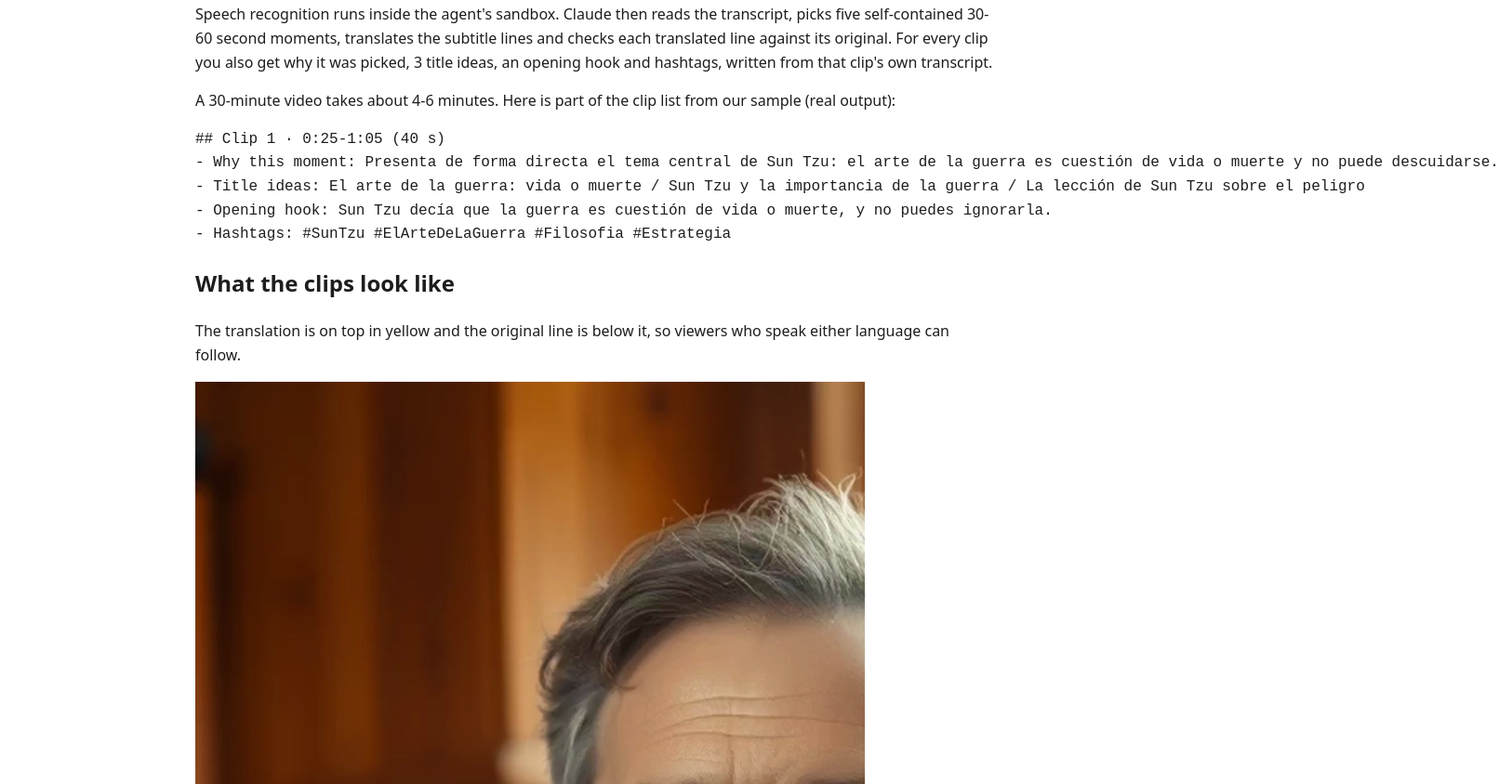
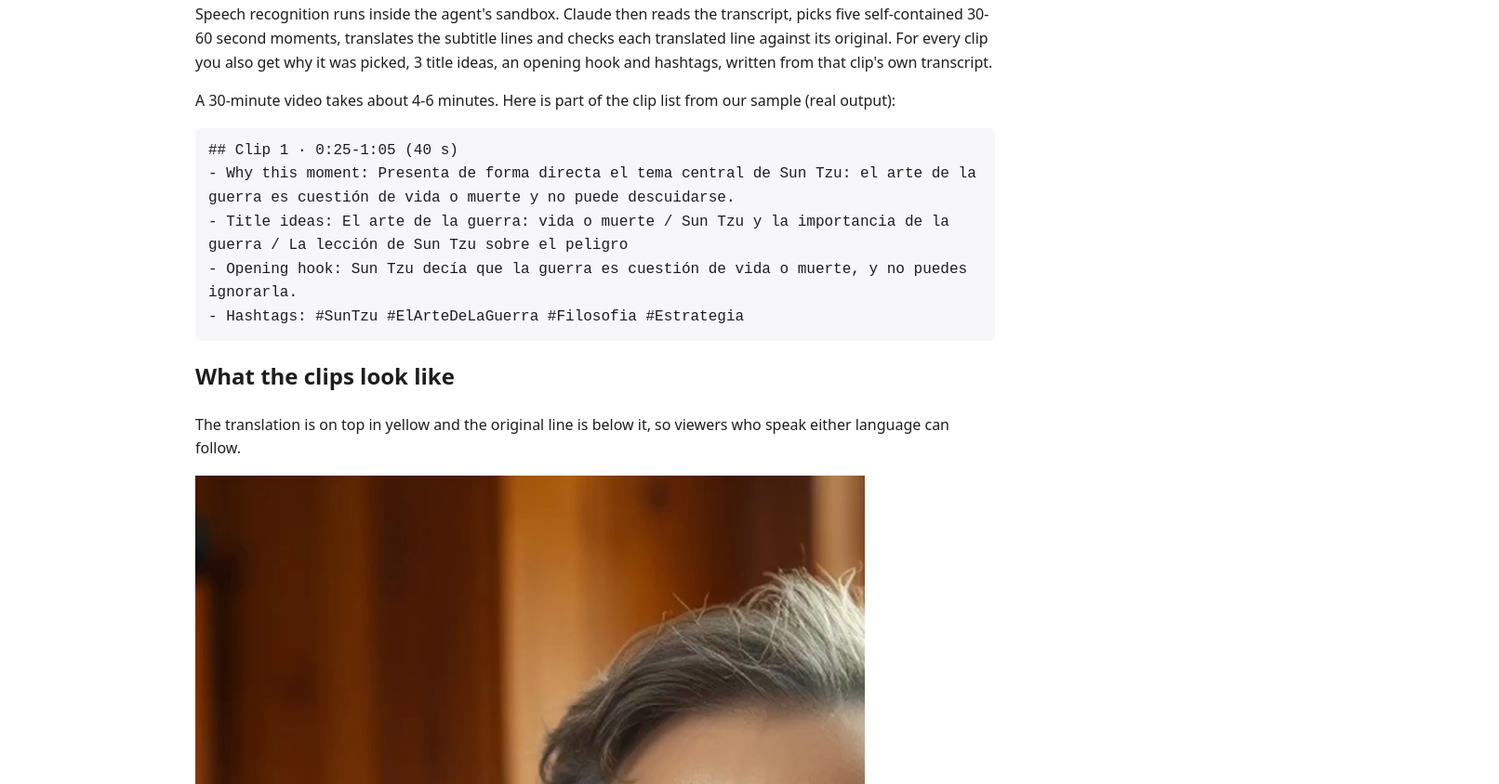
Before and after one commit to dh-soft/dh-soft.github.io, a plain HTML site: page shorts-howto/index.html in a window 1280 px wide. Shown: the part 805-1649 px from the top of the page at 93% size, 1612 px wide, since content can reach past the window. Drawn offline with Linux system fonts and the light colour scheme.

Commit message:
Fix how-to page overflow at narrow viewports: wrap long code-block lines
Co-Authored-By: Claude Sonnet 5 <noreply@anthropic.com>

```diff
--- a/shorts-howto/index.html
+++ b/shorts-howto/index.html
@@ -8,9 +8,12 @@
 body{font:16px/1.6 system-ui,-apple-system,Segoe UI,Roboto,sans-serif;max-width:860px;margin:0 auto;padding:24px 16px;color:#1d1d1f;background:#fff}
 a{color:#5b2bd6} h1{line-height:1.25} table{border-collapse:collapse;width:100%;font-size:14px;display:block;overflow-x:auto}
 th,td{border:1px solid #ddd;padding:6px 8px;text-align:left;vertical-align:top} th{background:#f4f2fb}
+pre{background:#f7f7f9;padding:12px 14px;border-radius:6px;overflow-x:auto;max-width:100%;box-sizing:border-box}
+pre code{white-space:pre-wrap;word-break:break-word}
+img{max-width:100%;height:auto}
 .note{background:#f7f7f9;border-left:4px solid #5b2bd6;padding:10px 14px} .orig{color:#666;font-size:13px}
 footer{margin-top:40px;color:#666;font-size:14px} nav a{margin-right:14px}
-@media (prefers-color-scheme: dark){body{background:#121214;color:#e8e8ea} th{background:#24203a} td,th{border-color:#333} .note{background:#1c1c20} .orig,footer{color:#a0a0a8} a{color:#b49bff}}
+@media (prefers-color-scheme: dark){body{background:#121214;color:#e8e8ea} th{background:#24203a} td,th{border-color:#333} .note,pre{background:#1c1c20} .orig,footer{color:#a0a0a8} a{color:#b49bff}}
 </style></head><body>
 <nav><a href="https://dh-soft.github.io/">DH Soft</a><a href="https://dh-soft.github.io/13f-q3-2026/">13F Q3 2026</a><a href="https://dh-soft.github.io/shorts-howto/">How-to</a></nav>
 <h1>How to turn a long talk into 5 shorts with translated subtitles</h1>
```
Also changed, not shown: 13f-q3-2026/index.html (+4 -1 lines), index.html (+4 -1 lines).
